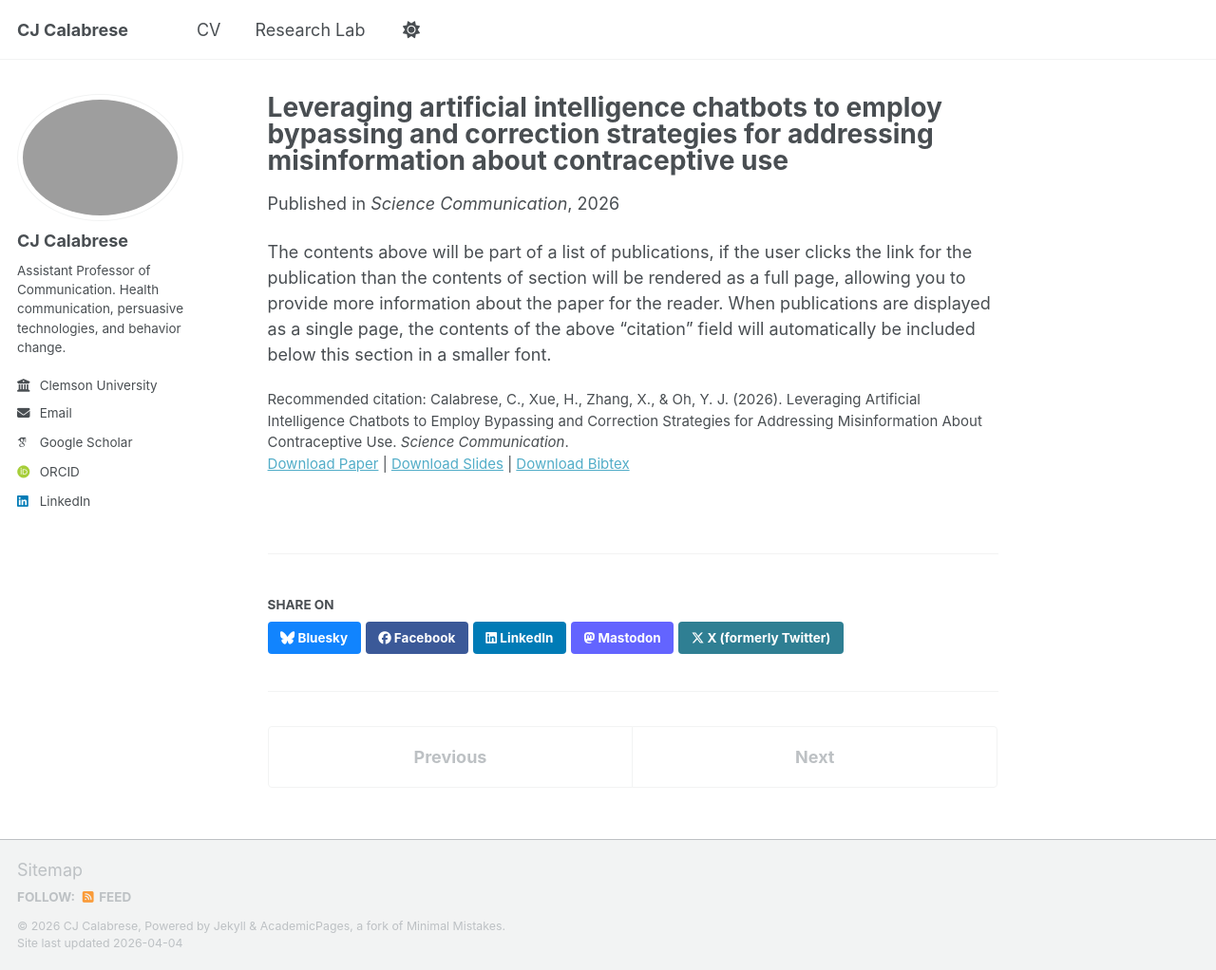
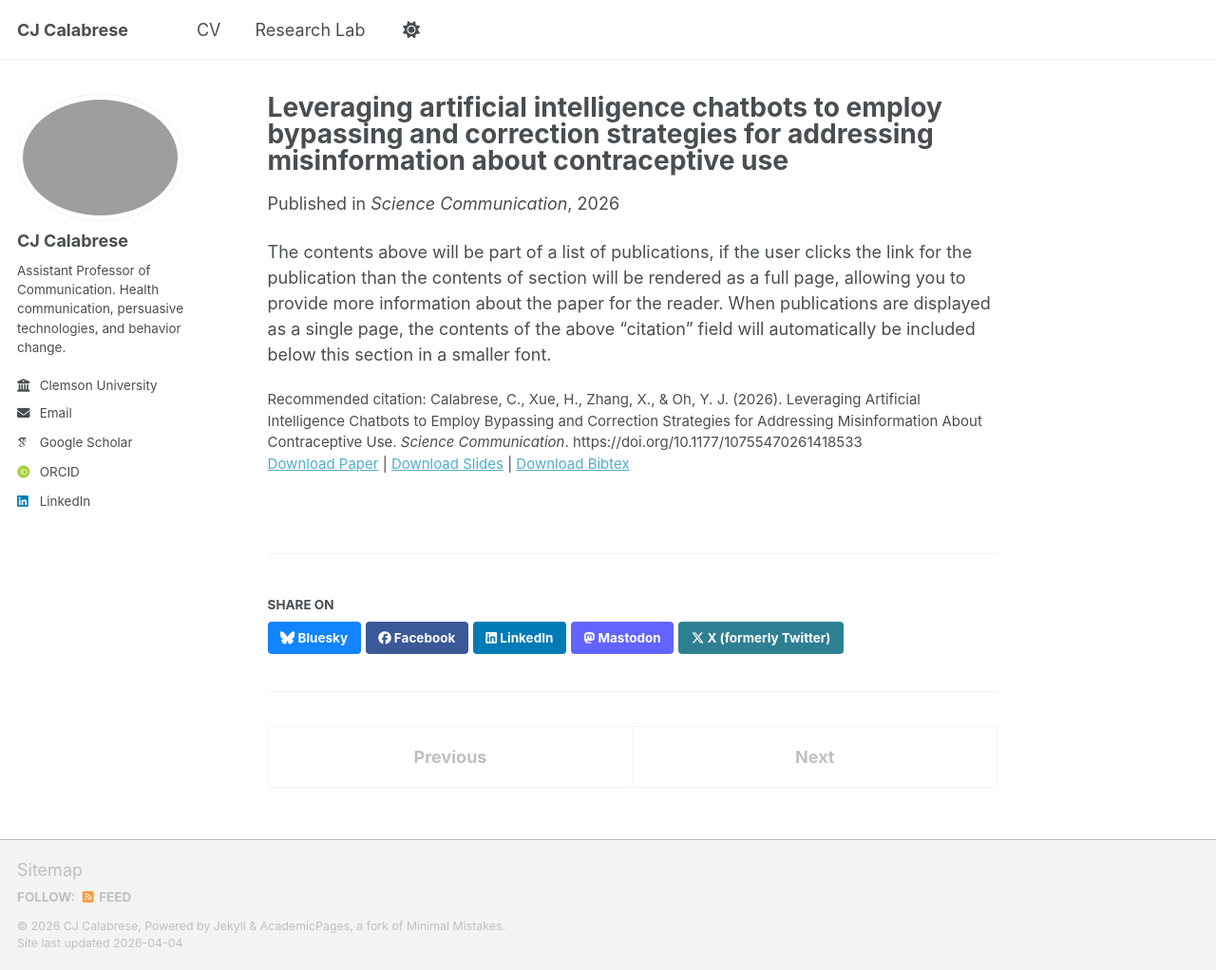
Before and after one commit to cjcalabresephd/cjcalabresephd.github.io, a Jekyll site: the page built from _publications/leveraging-ai-chatbots.md, in a window 1280 px wide and 1022 px high. Shown: the whole window at 95% size. Built offline with Jekyll 4.4.1, drawn with Linux system fonts in a browser that asks for light colours; some web fonts are replaced; a script bundle is joined from its source files by our own code; library files that are not in the unit come from our copies; some of the changed lines change nothing that is shown.

Commit message:
Update leveraging-ai-chatbots.md

```diff
--- a/_publications/leveraging-ai-chatbots.md
+++ b/_publications/leveraging-ai-chatbots.md
@@ -9,6 +9,6 @@ venue: 'Science Communication'
 slidesurl: 'https://academicpages.github.io/files/slides1.pdf'
 paperurl: 'https://academicpages.github.io/files/paper1.pdf'
 bibtexurl: 'https://academicpages.github.io/files/bibtex1.bib'
-citation: 'Calabrese, C., Xue, H., Zhang, X., & Oh, Y. J. (2026). Leveraging Artificial Intelligence Chatbots to Employ Bypassing and Correction Strategies for Addressing Misinformation About Contraceptive Use. <i>Science Communication</i>.'
+citation: 'Calabrese, C., Xue, H., Zhang, X., & Oh, Y. J. (2026). Leveraging Artificial Intelligence Chatbots to Employ Bypassing and Correction Strategies for Addressing Misinformation About Contraceptive Use. <i>Science Communication</i>. https://doi.org/10.1177/10755470261418533'
 ---
 The contents above will be part of a list of publications, if the user clicks the link for the publication than the contents of section will be rendered as a full page, allowing you to provide more information about the paper for the reader. When publications are displayed as a single page, the contents of the above "citation" field will automatically be included below this section in a smaller font.
```
